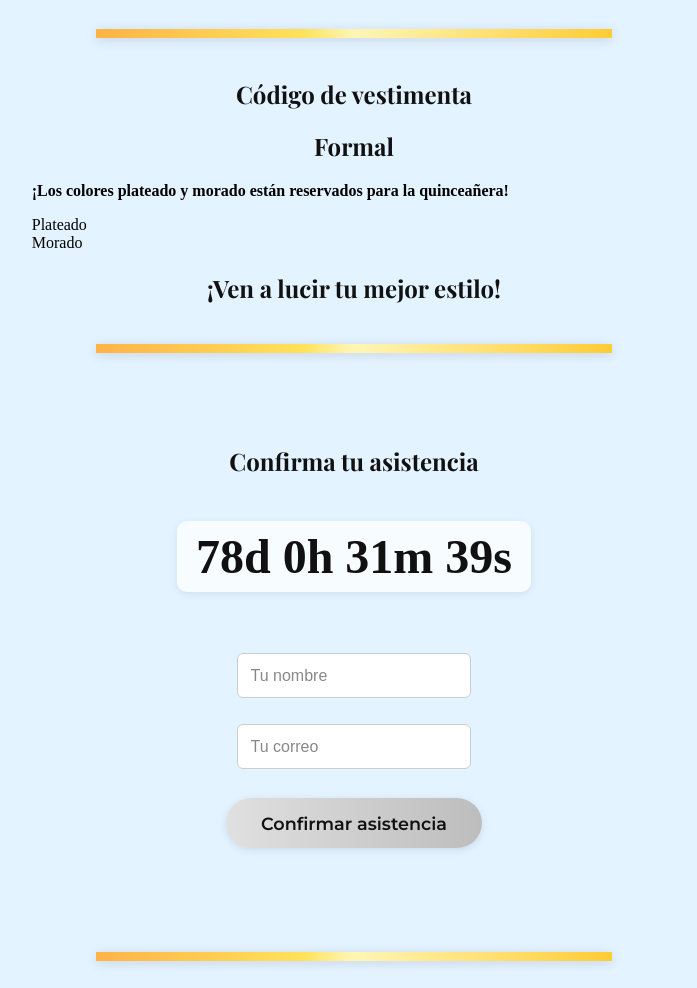
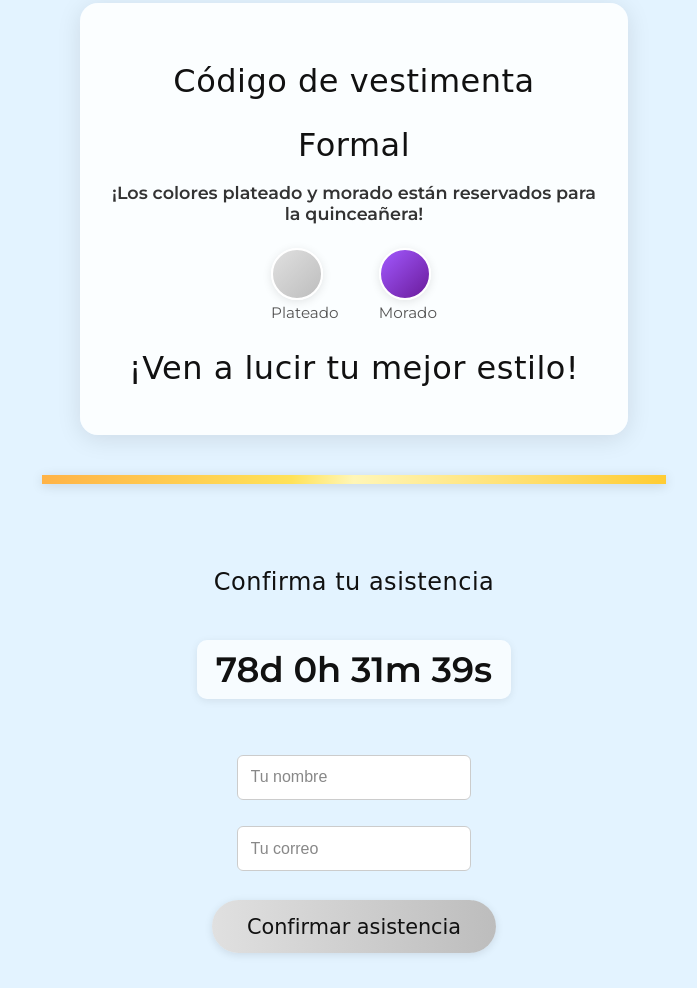
Before and after one commit to redboypl/Valeria, a plain HTML site: page index.html in a window 1280 px wide. Shown: the part 1294-2282 px from the top of the page, without its empty margins (286-983 px from the left). Drawn offline with nearby package versions, Linux system fonts and the light colour scheme; a web font is replaced by a local one.

Commit message:
Update styles.css

```diff
--- a/styles.css
+++ b/styles.css
@@ -1,11 +1,11 @@
 /* Google Fonts Import */
-@import url('https://fonts.googleapis.com/css2?family=Playfair+Display:wght@500;700&family=Montserrat:wght@400;600&family=Quicksand:wght@400;700&display=swap');
+@import url('https://fonts.googleapis.com/css2?family=Great+Vibes&family=Mea+Culpa&family=Montserrat:wght@400;600&display=swap');
 
 /* Base Styles */
 html, body {
   height: 100%;
   min-height: 100vh;
-  background: #e3f3ff; /* Fallback background */
+  background: #e3f3ff;
 }
 
 body {
@@ -15,9 +15,32 @@ body {
   flex-direction: column;
   align-items: center;
   justify-content: flex-start;
+  font-family: 'Montserrat', Arial, sans-serif;
 }
 
-/* Background Image */
+/* Tipografía */
+h1, .hero h1 {
+  font-family: 'Great Vibes', cursive;
+  font-weight: 400;
+  letter-spacing: 0.5px;
+}
+
+h2 {
+  font-family: 'Mea Culpa', cursive;
+  font-weight: 400;
+  letter-spacing: 0.5px;
+  color: #111;
+  text-align: center;
+  width: 100%;
+}
+
+h3, h4, h5, h6 {
+  font-family: 'Great Vibes', cursive;
+  font-weight: 400;
+  letter-spacing: 0.5px;
+}
+
+/* Fondo */
 body::before {
   content: '';
   position: fixed;
@@ -34,23 +57,7 @@ body::before {
   pointer-events: none;
 }
 
-/* Typography */
-h1, h2 {
-  color: #111;
-  font-family: 'Playfair Display', 'Montserrat', serif;
-  text-align: center;
-  width: 100%;
-}
-
-/* Animations */
-.hero h1, .hero h2 {
-  animation: fadeInUp 2s cubic-bezier(0.23, 1, 0.32, 1) both;
-}
-
-.hero h2 {
-  animation-delay: 0.5s;
-}
-
+/* Animaciones */
 @keyframes fadeInUp {
   0% {
     opacity: 0;
@@ -66,7 +73,15 @@ h1, h2 {
   }
 }
 
-/* Mobile Responsive */
+.hero h1, .hero h2 {
+  animation: fadeInUp 2s cubic-bezier(0.23, 1, 0.32, 1) both;
+}
+
+.hero h2 {
+  animation-delay: 0.5s;
+}
+
+/* Responsive */
 @media (max-width: 768px) {
   body::before {
     background-size: contain;
@@ -84,32 +99,36 @@ h1, h2 {
   .info-evento { padding: 1rem 0.5rem; }
 }
 
-/* Countdown Timer */
+/* Contador */
 #countdown {
-  font-size: 3rem;
+  font-size: 2.2rem;
   font-weight: bold;
   color: #111;
-  margin: 1.5rem 0;
+  margin: 1.5rem auto 1.2rem auto;
   background: rgba(255,255,255,0.7);
   border-radius: 10px;
   padding: 0.5rem 1.2rem;
-  display: inline-block;
+  display: flex;
+  justify-content: center;
+  align-items: center;
   box-shadow: 0 2px 8px rgba(0,0,0,0.08);
+  text-align: center;
+  white-space: nowrap;
+  width: fit-content;
+  min-width: 260px;
 }
 
-/* Form Elements */
+/* Formularios */
 form, .info-evento {
-  background: transparent !important;
+  background: transparent;
   padding: 1.5rem;
   margin-top: 2rem;
   display: inline-block;
-  border-radius: 0 !important;
   width: 100%;
   max-width: 400px;
-  box-shadow: none !important;
 }
 
-input, button, textarea {
+input, textarea {
   display: block;
   width: auto;
   min-width: 150px;
@@ -132,56 +151,34 @@ input::placeholder, textarea::placeholder {
   color: #888;
 }
 
-/* Unified Buttons */
-button,
-.calendario-section button,
-.ubicacion-section button,
-.info-evento form button,
-.playlist-btn,
-.album-btn {
+/* Botones */
+button {
   display: inline-block;
-  font-family: 'Montserrat', sans-serif;
-  font-size: 1.1rem;
-  font-weight: bold;
+  font-family: 'Birthstone', cursive;
+  font-size: 1.3rem;
+  font-weight: 400;
   padding: 0.9rem 2.2rem;
   border: none;
   border-radius: 30px;
   box-shadow: 0 2px 8px rgba(0,0,0,0.10);
-  text-decoration: none;
   transition: all 0.3s ease;
   margin: 1rem auto 0.5rem;
   cursor: pointer;
-  width: auto;
   min-width: 150px;
-  max-width: 100%;
   background: linear-gradient(90deg, #e0e0e0 0%, #bdbdbd 100%);
   color: #111;
 }
 
-button:hover,
-.calendario-section button:hover,
-.ubicacion-section button:hover,
-.info-evento form button:hover,
-.playlist-btn:hover,
-.album-btn:hover {
+button:hover {
   background: linear-gradient(90deg, #f5f5f5 0%, #757575 100%);
   color: #fff;
   transform: scale(1.05);
 }
 
-/* Sections */
-.hero,
-.audio-section,
-.calendario-section,
-.ubicacion-section,
-.info-evento,
-.playlist-section,
-.album-section {
+/* Secciones */
+section {
   margin: 2rem 0;
   padding: 2rem 1rem;
-  background: transparent;
-  border-radius: 0;
-  box-shadow: none;
   text-align: center;
 }
 
@@ -202,7 +199,7 @@ button:hover,
   margin-top: 0;
 }
 
-/* Audio Section */
+/* Audio */
 .audio-section p {
   font-size: 1.2rem;
   font-weight: bold;
@@ -216,7 +213,7 @@ button:hover,
   outline: none;
 }
 
-/* Calendar Section */
+/* Calendario */
 .calendario {
   font-size: 2.2rem;
   color: #111;
@@ -233,13 +230,11 @@ button:hover,
   color: #111;
 }
 
-/* Calendar Table */
 .calendar-table {
   width: 100%;
   max-width: 350px;
   margin: 1rem auto 0 auto;
   border-collapse: collapse;
-  background: transparent;
 }
 
 .calendar-table th,
@@ -249,7 +244,6 @@ button:hover,
   padding: 0.5rem 0.2rem;
   font-family: 'Montserrat', 'Quicksand', sans-serif;
   font-size: 1.1rem;
-  color: #00e5ff !important;
 }
 
 .calendar-table th {
@@ -268,43 +262,10 @@ button:hover,
   box-shadow: 0 0 0 2px #fff;
   width: 2.2em;
   height: 2.2em;
-  font-size: 1.1rem;
   line-height: 2.2em;
-  margin: 0 auto;
-  padding: 0;
 }
 
-/* Event Info Section */
-.info-evento {
-  max-width: 400px;
-  margin: 2.5rem auto 1.5rem auto;
-  display: flex;
-  flex-direction: column;
-  align-items: center;
-}
-
-.info-evento form {
-  display: flex;
-  flex-direction: column;
-  align-items: center;
-  width: 100%;
-  max-width: 350px;
-  margin: 0 auto;
-}
-
-/* Playlist Section */
-.playlist-section h2 {
-  font-size: 2rem;
-  margin-bottom: 0.7rem;
-  color: #111;
-}
-
-.playlist-section p {
-  color: #111;
-  margin-bottom: 1.2rem;
-}
-
-/* Fecha y Hora Evento */
+/* Fecha y Hora */
 .fecha-evento, .hora-evento {
   display: block;
   font-size: 2.1rem;
@@ -320,42 +281,120 @@ button:hover,
   font-weight: 700;
 }
 
+.fecha-evento {
+  max-width: 95vw;
+  font-size: 1.5rem;
+  white-space: nowrap;
+  overflow-x: auto;
+}
+
+/* Divisor */
+hr {
+  border: none;
+  height: 9px;
+  background: linear-gradient(90deg, #ffb347 0%, #ffe259 40%, #fff6b7 50%, #ffcc33 100%);
+  margin: 2.5rem auto;
+  width: 80%;
+  box-shadow: 0 2px 12px rgba(0,0,0,0.13);
+}
+
+/* Dress Code */
+.dresscode-section {
+  background: rgba(255,255,255,0.85);
+  border-radius: 18px;
+  box-shadow: 0 4px 24px rgba(0,0,0,0.10);
+  margin: 2rem auto;
+  padding: 2rem 1.5rem;
+  max-width: 500px;
+}
+
+.dresscode-section h2 {
+  font-size: 2rem;
+  margin-bottom: 1rem;
+}
+
+.dresscode-section p {
+  font-size: 1.1rem;
+  color: #333;
+  margin-bottom: 1.5rem;
+}
+
+.dresscode-circles {
+  display: flex;
+  justify-content: center;
+  gap: 2.5rem;
+  margin-bottom: 1.2rem;
+}
+
+.dresscode-circle {
+  width: 48px;
+  height: 48px;
+  border-radius: 50%;
+  display: flex;
+  align-items: center;
+  justify-content: center;
+  font-size: 1.7rem;
+  font-weight: bold;
+  color: #fff;
+  box-shadow: 0 2px 10px rgba(0,0,0,0.10);
+  border: 2.5px solid #fff;
+}
+
+.dresscode-circle.silver {
+  background: linear-gradient(135deg, #e0e0e0, #bdbdbd);
+  color: #888;
+}
+
+.dresscode-circle.gold {
+  background: linear-gradient(135deg, #a259ff, #6a1b9a);
+}
+
+.dresscode-label {
+  font-size: 0.95rem;
+  color: #555;
+  margin-top: 0.2rem;
+  font-family: 'Montserrat', Arial, sans-serif;
+}
+
+/* Media Queries */
+@media (min-width: 600px) {
+  .fecha-evento {
+    max-width: 600px;
+    font-size: 1.7rem;
+  }
+}
+
 @media (max-width: 600px) {
   .fecha-evento, .hora-evento {
     font-size: 1.2rem;
     padding: 0.5rem 0.7rem;
-    max-width: 95vw;
+  }
+
+  .dresscode-section {
+    padding: 1.2rem 0.5rem;
+  }
+
+  .dresscode-circles {
+    gap: 1.2rem;
   }
 }
 
-/* Album Section */
-.album-section {
-  margin: 2.5rem auto 2rem auto;
-  padding: 2rem 1rem;
-  max-width: 400px;
-  background: transparent;
+.info-evento {
+  max-width: 500px;
+  margin: 2.5rem auto 1.5rem auto;
+  display: flex;
+  flex-direction: column;
+  align-items: center;
+  justify-content: center;
   text-align: center;
+  width: 100%;
 }
 
-.album-section h2 {
-  font-size: 2rem;
-  margin-bottom: 0.7rem;
-  color: #111;
+.info-evento form {
+  display: flex;
+  flex-direction: column;
+  align-items: center;
+  width: 100%;
+  max-width: 350px;
+  margin: 0 auto;
 }
-
-.album-section p {
-  color: #111;
-  margin-bottom: 1.2rem;
-}
-
-/* Divider */
-hr {
-  border: none;
-  height: 9px;
-  background: linear-gradient(90deg, #ffb347 0%, #ffe259 40%, #fff6b7 50%, #ffcc33 100%);
-  border-radius: 0;
-  margin: 2.5rem auto;
-  width: 80%;
-  box-shadow: 0 2px 12px rgba(0,0,0,0.13);
-  opacity: 1;
-}
```
